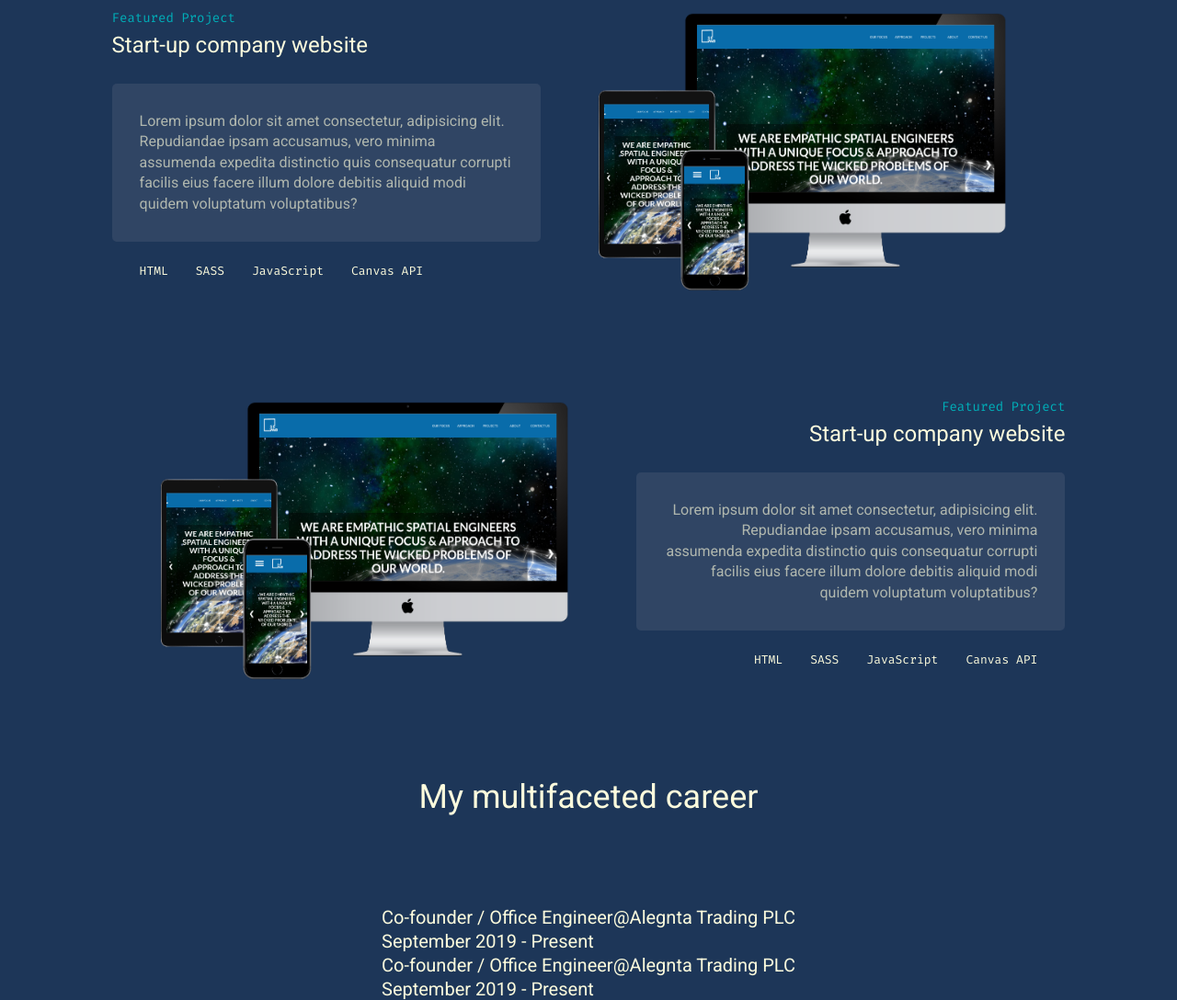
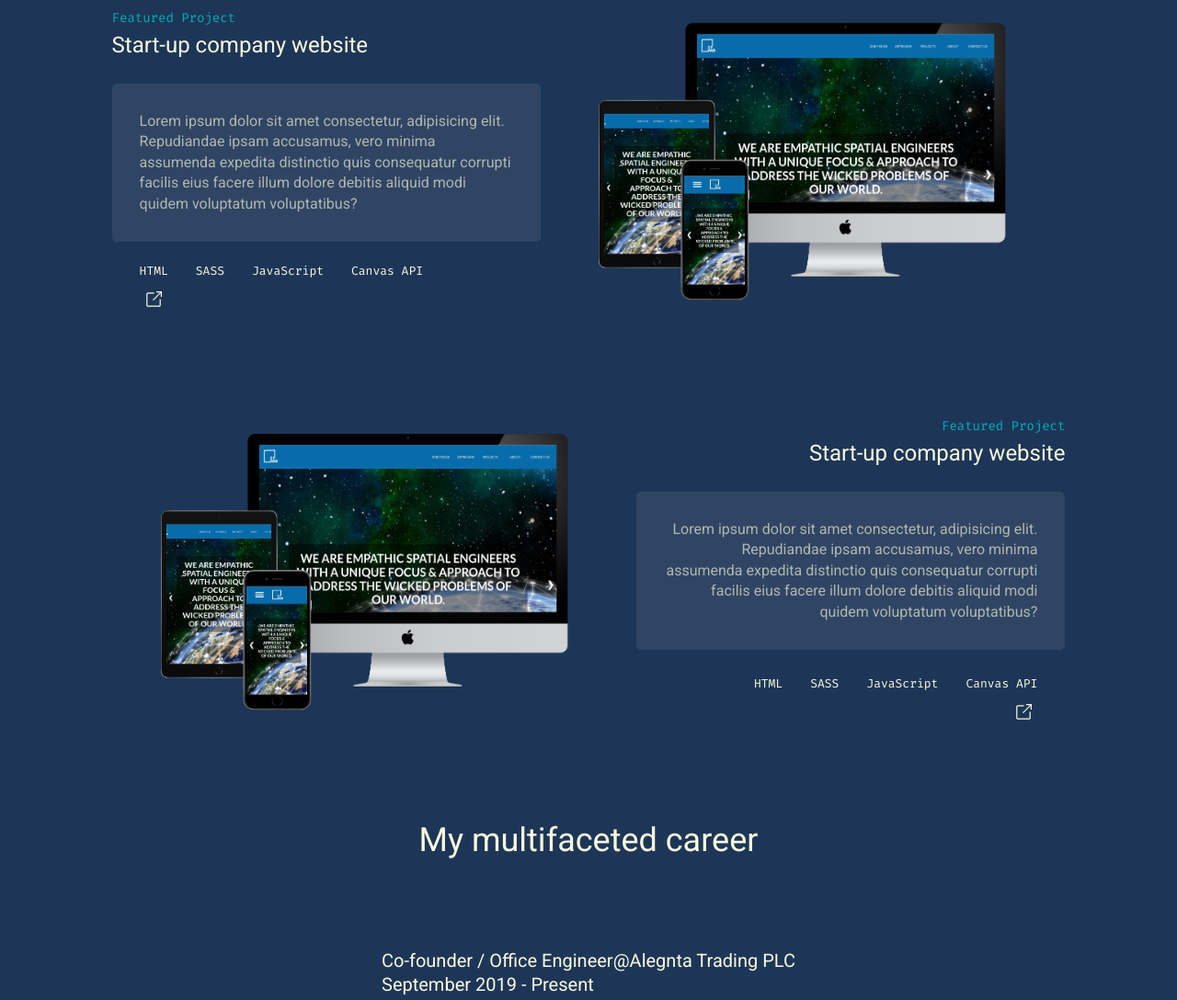
Before and after one commit to Bisrat-Araya/personal-website, a plain HTML site: page src/index.html in a window 1280 px wide. Shown: the part 1043-2131 px from the top of the page at 92% size. Drawn offline with nearby package versions, Linux system fonts and the light colour scheme; files that its build step writes are made by us from their sources.

Commit message:
wrapped proj tags & links in proj_footer & adjusted layout accordingly

```diff
--- a/src/index.html
+++ b/src/index.html
@@ -77,6 +77,7 @@
           <h3 class="heading heading--font-xl h-txt-color-sec-var">Multidisciplinary coder & scientist</h3>
           <p class="h-txt-center h-txt-color-sec-var">I am a front-end developer, data scientist, & geospatial engineer. I enjoy building creative solution for complex problems using software & web technologies.</p>
         </section>
+        <!-- TODO: Review class names in projects section -->
         <section class="l-section l-section--projects">
           <h2 class="heading heading--font-lg">Some projects I've done</h2>
           <div class="l-container l-container--col l-container--gap-large">
@@ -94,6 +95,7 @@
                     distinctio quis consequatur corrupti facilis eius facere illum
                     dolore debitis aliquid modi quidem voluptatum voluptatibus?
                   </p>
+                  <div class="c-project-card__footer">
                     <div class="c-project-card__tags">
                       <ul class="c-tags__list">
                         <li class="c-tags__item">HTML</li>
@@ -102,7 +104,12 @@
                         <li class="c-tags__item">Canvas API</li>
                       </ul>
                     </div>
-                  <div class="c-project-card__links"></div>
+                    <div class="c-project-card__links">
+                      <a href="#" class="c-project-card__link">
+                        <svg xmlns="http://www.w3.org/2000/svg" class="c-project-card__link-icon" aria-hidden="true" role="img" width="30" height="30" preserveAspectRatio="xMidYMid meet" viewBox="0 0 50 50"><path fill="currentColor" d="m38.288 10.297l1.414 1.415l-14.99 14.99l-1.414-1.414z"/><path fill="currentColor" d="M40 20h-2v-8h-8v-2h10zm-5 18H15c-1.7 0-3-1.3-3-3V15c0-1.7 1.3-3 3-3h11v2H15c-.6 0-1 .4-1 1v20c0 .6.4 1 1 1h20c.6 0 1-.4 1-1V24h2v11c0 1.7-1.3 3-3 3z"/></svg>
+                      </a>
+                    </div>
+                  </div>
                 </div>
               </div>
               <div class="c-project-card__figure">
@@ -123,6 +130,8 @@
                     distinctio quis consequatur corrupti facilis eius facere illum
                     dolore debitis aliquid modi quidem voluptatum voluptatibus?
                   </p>
+                </div>
+                <div class="c-project-card__footer">
                   <div class="c-project-card__tags">
                     <ul class="c-tags__list">
                       <li class="c-tags__item">HTML</li>
@@ -131,7 +140,11 @@
                       <li class="c-tags__item">Canvas API</li>
                     </ul>
                   </div>
-                  <div class="c-project-card__links"></div>
+                  <div class="c-project-card__links">
+                    <a href="#" class="c-project-card__link">
+                      <svg xmlns="http://www.w3.org/2000/svg" class="c-project-card__link-icon" aria-hidden="true" role="img" width="30" height="30" preserveAspectRatio="xMidYMid meet" viewBox="0 0 50 50"><path fill="currentColor" d="m38.288 10.297l1.414 1.415l-14.99 14.99l-1.414-1.414z"/><path fill="currentColor" d="M40 20h-2v-8h-8v-2h10zm-5 18H15c-1.7 0-3-1.3-3-3V15c0-1.7 1.3-3 3-3h11v2H15c-.6 0-1 .4-1 1v20c0 .6.4 1 1 1h20c.6 0 1-.4 1-1V24h2v11c0 1.7-1.3 3-3 3z"/></svg>
+                    </a>
+                  </div>
                 </div>
               </div>
               <div class="c-project-card__figure">
--- a/src/styles/sass/components/_project-card.scss
+++ b/src/styles/sass/components/_project-card.scss
@@ -60,8 +60,11 @@ $grid-areas: ('header', 'figure', 'body');
   background-color: variables.$color-primary-variant;
 }
 
-.c-project-card__tags {
+.c-project-card__footer {
   padding: 0 30px;
+  display: flex;
+  flex-direction: column;
+  gap: 10px;
 }
 
 .c-tags__list {
```
Lines whose indentation alone changed are shown as unchanged.
